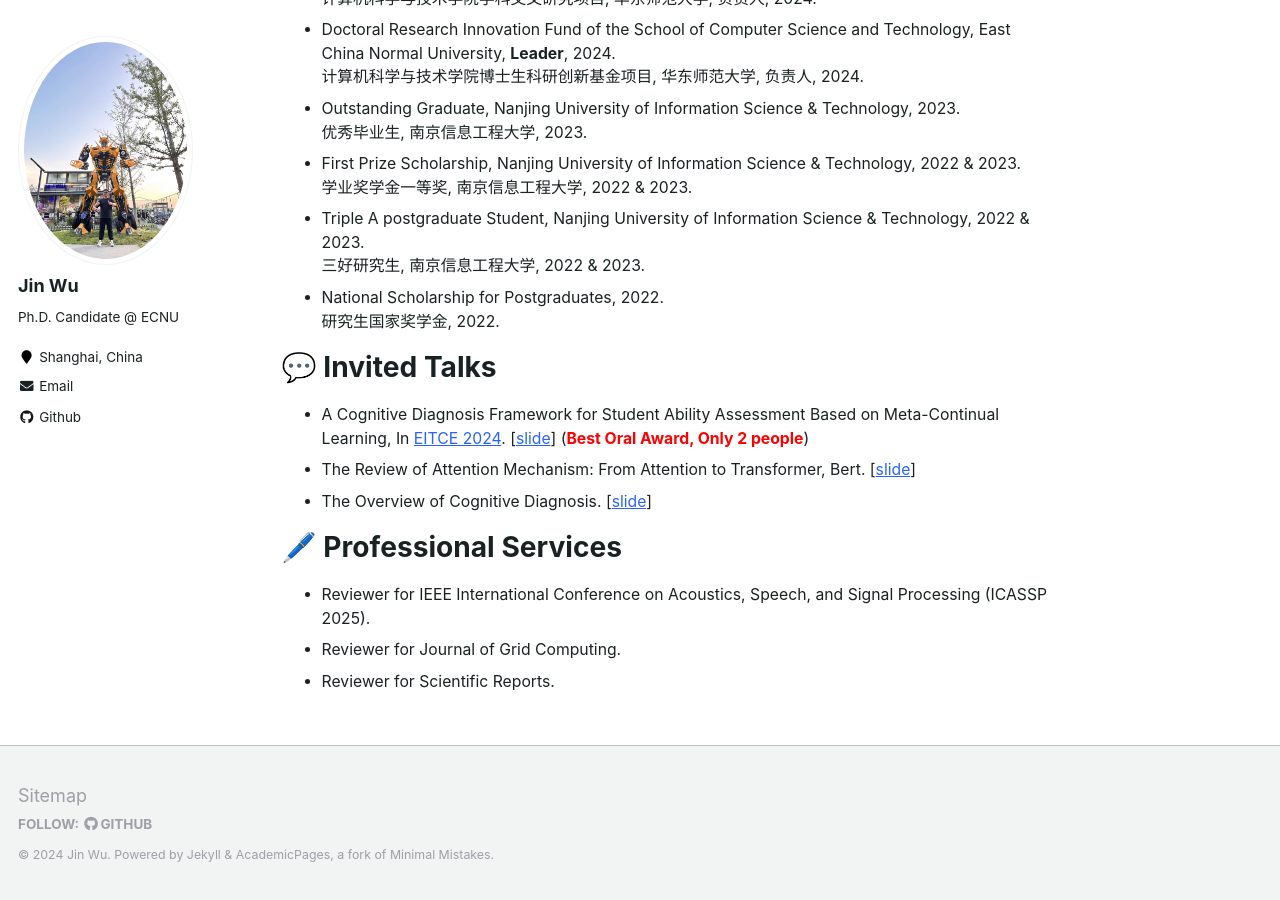
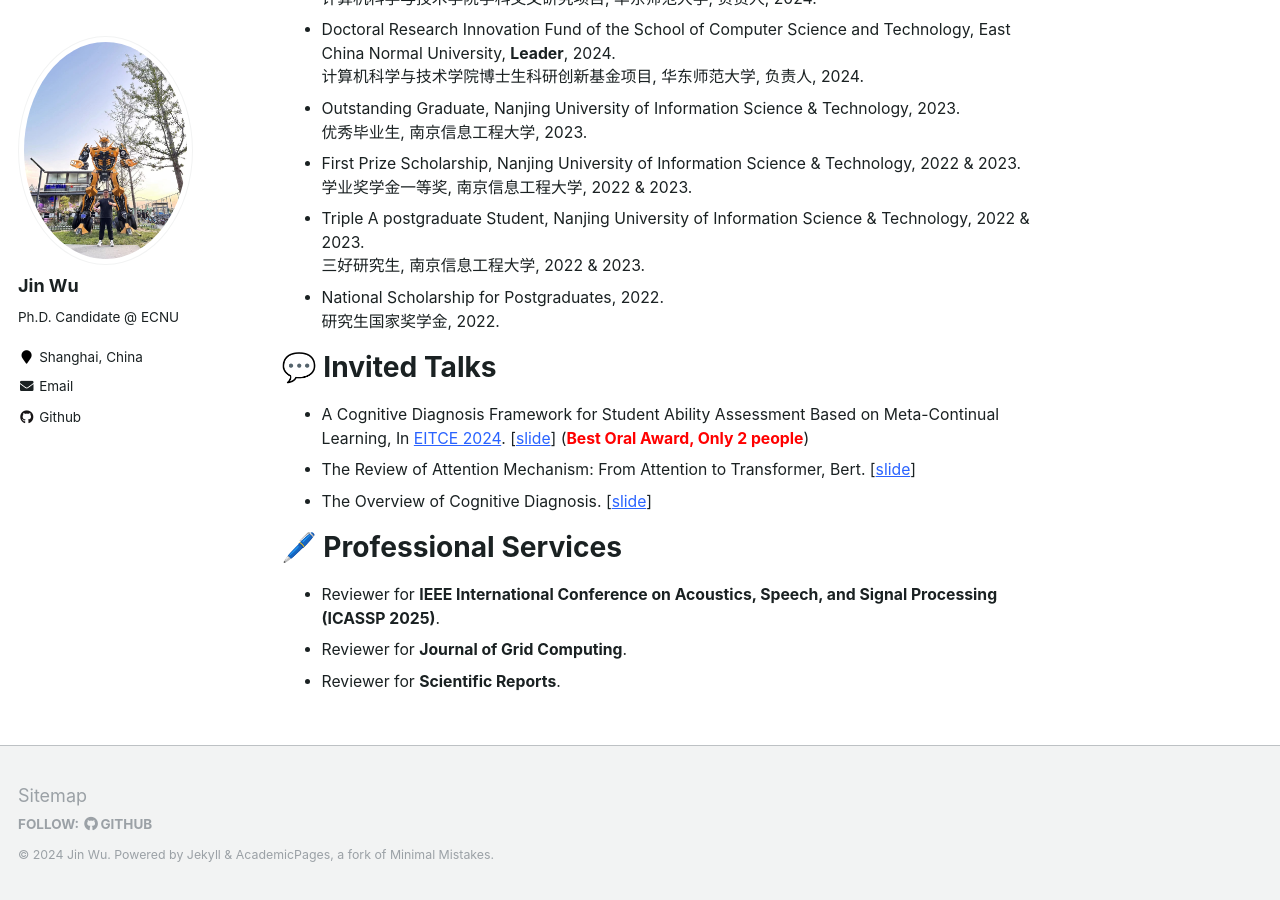
Before and after one commit to WooTzins/WooTzins.github.io, a Jekyll site: the page built from _pages/about.md, in a window 1280 px wide and 900 px high, scrolled down 1077 px. Built offline with Jekyll 4.4.1, drawn with Linux system fonts in a browser that asks for light colours; comment, search, counter and statistics services are not loaded.

Commit message:
Update about.md

```diff
--- a/_pages/about.md
+++ b/_pages/about.md
@@ -63,6 +63,6 @@ Currently, my main research area lies in studying the **Intelligent Education**,
 
 🖊️ Professional Services
 ======
-* Reviewer for IEEE International Conference on Acoustics, Speech, and Signal Processing (ICASSP 2025).
-* Reviewer for Journal of Grid Computing.
-* Reviewer for Scientific Reports.
+* Reviewer for **IEEE International Conference on Acoustics, Speech, and Signal Processing (ICASSP 2025)**.
+* Reviewer for **Journal of Grid Computing**.
+* Reviewer for **Scientific Reports**.
```
